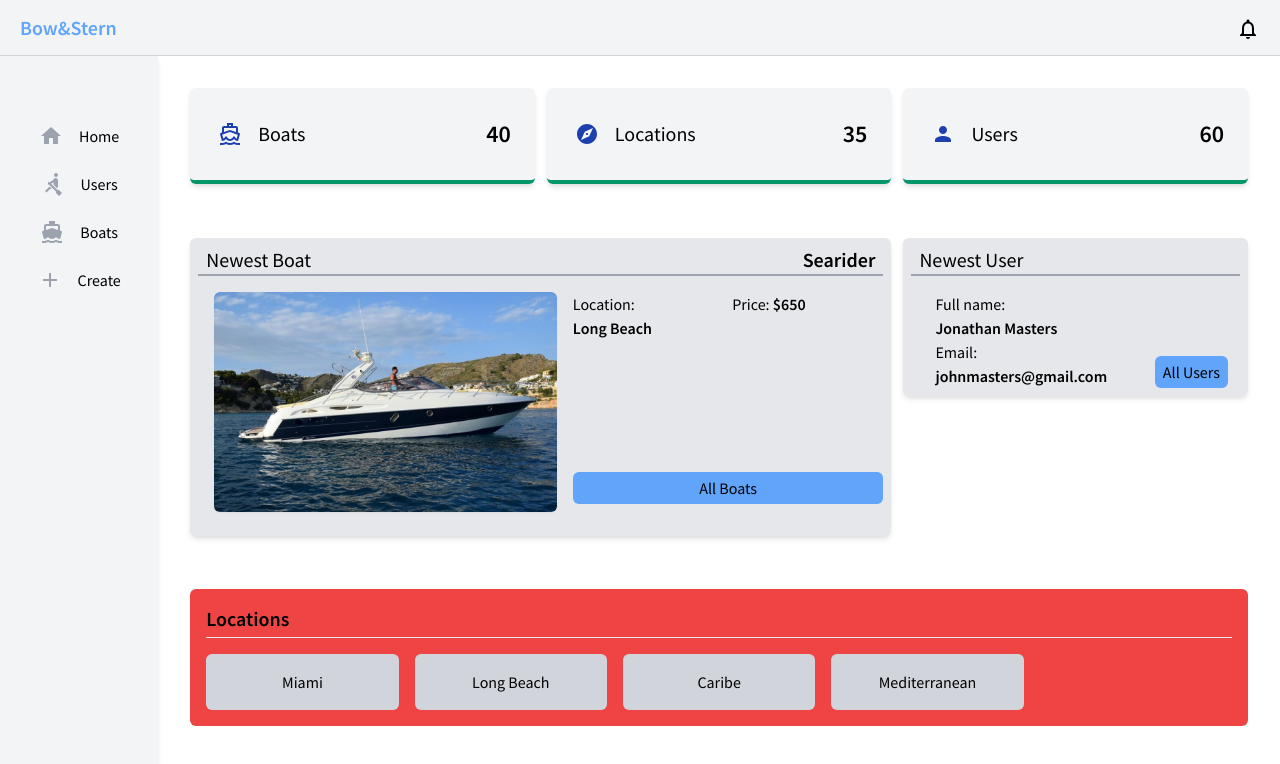
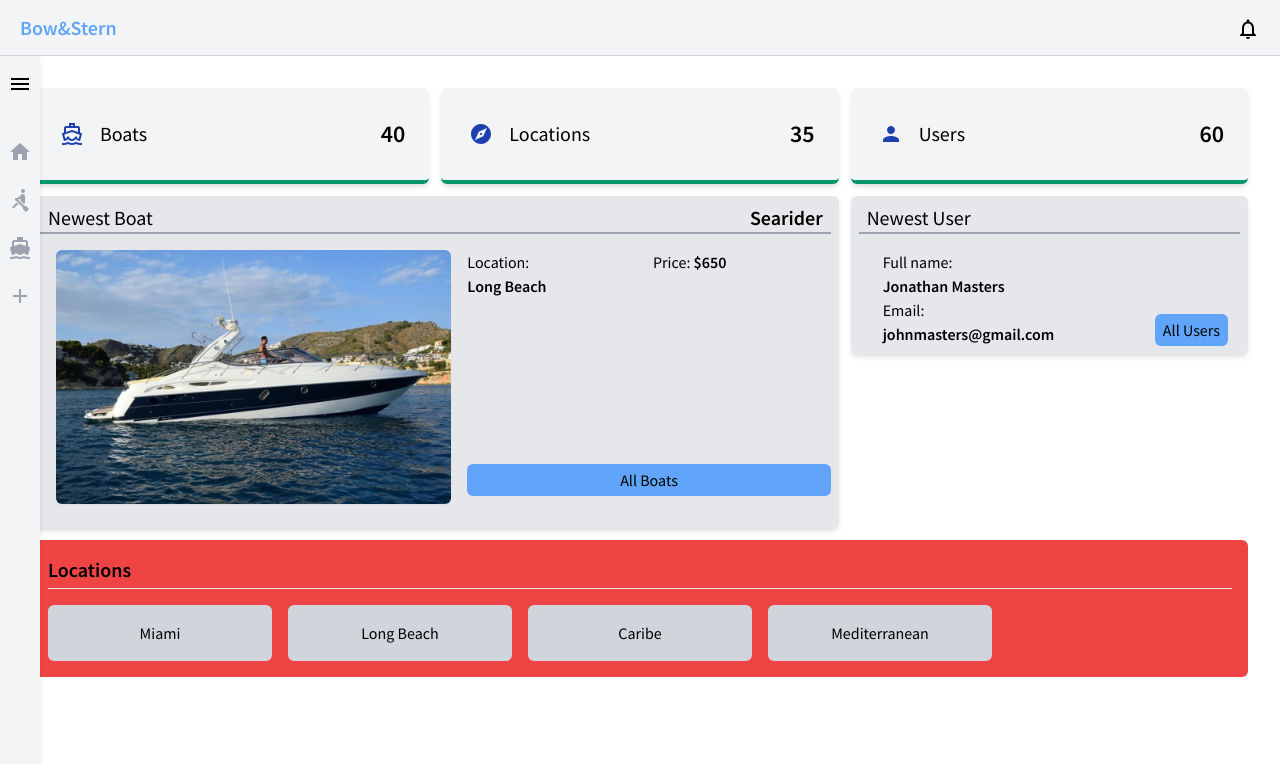
Before and after one commit to FranMessina/dashboard-bowandstern, a React (Create React App) app: page / in a window 1280 px wide. Shown: the top 764 px of the page. Built offline with nearby package versions, Linux system fonts and the light colour scheme.

Commit message:
mas cambios en la sidebar.

```diff
--- a/src/components/Sidebar.jsx
+++ b/src/components/Sidebar.jsx
@@ -12,11 +12,7 @@ import { Link } from "react-router-dom";
 export default function Sidebar() {
 	const [open, setOpen] = useState(false);
 	const toggleMenu = () => {
-		if (open) {
-			setOpen(false);
-		} else {
-			setOpen(true);
-		}
+		setOpen(!open);
 	};
 
 	return (
@@ -24,15 +20,15 @@ export default function Sidebar() {
 			<div
 				className={
 					open
-						? "bg-gray-100 w-44 heightCalc flex flex-col px-5 items-start justify-start transition-all duration-200 sticky left-0 top-14 xl:px-5 xl:w-44 xl:items-center z-40 shadow-lg select-none"
-						: "bg-gray-100 w-10 heightCalc flex flex-col items-center justify-start sticky top-14 left-0 transition-all duration-200 xl:items-center xl:w-44 xl:px-5 z-40 shadow-md select-none flex-[1]"
+						? "bg-gray-100 w-44 heightCalc flex flex-col px-5 items-start justify-start transition-all duration-200 fixed left-0 top-14  z-40 shadow-lg select-none"
+						: "bg-gray-100 w-10 heightCalc flex flex-col items-center justify-start fixed top-14 left-0 transition-all duration-200  z-40 shadow-md select-none "
 				}>
 				{!open ? (
 					<Menu
 						className={
 							open
-								? "mt-4 mb-6 xl:opacity-0 xl:mt-0 ml-auto transition-all duration-300 cursor-pointer"
-								: "mt-4 mb-6 xl:opacity-0 xl:mt-0 transition-all duration-300 cursor-pointer"
+								? "mt-4 mb-6 ml-auto transition-all duration-300 cursor-pointer"
+								: "mt-4 mb-6 transition-all duration-300 cursor-pointer"
 						}
 						onClick={toggleMenu}
 					/>
@@ -40,8 +36,8 @@ export default function Sidebar() {
 					<Close
 						className={
 							open
-								? "mt-4 mb-6 xl:opacity-0 xl:mt-0 ml-auto transition-all duration-300 cursor-pointer"
-								: "mt-4 mb-6 xl:opacity-0 xl:mt-0 transition-all duration-300 cursor-pointer"
+								? "mt-4 mb-6 ml-auto transition-all duration-300 cursor-pointer"
+								: "mt-4 mb-6 transition-all duration-300 cursor-pointer"
 						}
 						onClick={toggleMenu}
 					/>
@@ -52,19 +48,16 @@ export default function Sidebar() {
 						className={
 							open
 								? "group flex items-center justify-between mt-4 rounded-xl px-3 py-1 hover:bg-gray-300 cursor-pointer"
-								: "group flex items-center justify-between mt-4 rounded-xl px-3 py-1 xl:hover:bg-gray-300 cursor-pointer"
+								: "group flex items-center justify-between mt-4 rounded-xl px-3 py-1 hover:bg-gray-300 cursor-pointer"
 						}>
 						<Home
 							className={
 								open
 									? "mr-4 text-gray-400 group-hover:text-black"
-									: "xl:mr-4 text-gray-400 hover:text-black xl:group-hover:text-black"
+									: " text-gray-400 hover:text-black "
 							}
 						/>
-						<span
-							className={
-								open ? "" : "hidden xl:inline transition-all duration-300"
-							}>
+						<span className={open ? "" : "hidden transition-all duration-300"}>
 							Home
 						</span>
 					</div>
@@ -74,19 +67,16 @@ export default function Sidebar() {
 						className={
 							open
 								? "group flex items-center justify-between mt-4 rounded-xl px-3 py-1 hover:bg-gray-300 cursor-pointer transition duration-200"
-								: "group flex items-center justify-between mt-4 rounded-xl px-3 py-1 xl:hover:bg-gray-300 cursor-pointer transition duration-200"
+								: "group flex items-center justify-between mt-4 rounded-xl px-3 py-1  cursor-pointer transition duration-200"
 						}>
 						<Rowing
 							className={
 								open
 									? "mr-4 text-gray-400 group-hover:text-black transition duration-200"
-									: "xl:mr-4 text-gray-400 hover:text-black xl:group-hover:text-black transition duration-200"
+									: " text-gray-400 hover:text-black transition duration-200"
 							}
 						/>
-						<span
-							className={
-								open ? "" : "hidden xl:inline transition-all duration-300"
-							}>
+						<span className={open ? "" : "hidden transition-all duration-300"}>
 							Users
 						</span>
 					</div>
@@ -96,19 +86,16 @@ export default function Sidebar() {
 						className={
 							open
 								? "group flex items-center justify-between mt-4 rounded-xl px-3 py-1 hover:bg-gray-300 cursor-pointer transition duration-200"
-								: "group flex items-center justify-between mt-4 rounded-xl px-3 py-1 xl:hover:bg-gray-300 cursor-pointer transition duration-200"
+								: "group flex items-center justify-between mt-4 rounded-xl px-3 py-1 cursor-pointer transition duration-200"
 						}>
 						<DirectionsBoat
 							className={
 								open
 									? "mr-4 text-gray-400 group-hover:text-black transition duration-200"
-									: "xl:mr-4 text-gray-400 hover:text-black xl:group-hover:text-black transition duration-200"
+									: "text-gray-400 hover:text-black transition duration-200"
 							}
 						/>
-						<span
-							className={
-								open ? "" : "hidden xl:inline transition-all duration-300"
-							}>
+						<span className={open ? "" : "hidden transition-all duration-300"}>
 							Boats
 						</span>
 					</div>
@@ -118,26 +105,23 @@ export default function Sidebar() {
 						className={
 							open
 								? "group flex items-center justify-between mt-4 rounded-xl px-3 py-1 hover:bg-gray-300 cursor-pointer transition duration-200"
-								: "group flex items-center justify-between mt-4 rounded-xl px-3 py-1 xl:hover:bg-gray-300 cursor-pointer transition duration-200"
+								: "group flex items-center justify-between mt-4 rounded-xl px-3 py-1 cursor-pointer transition duration-200"
 						}>
 						<Add
 							className={
 								open
 									? "mr-4 text-gray-400 group-hover:text-black transition duration-200"
-									: "xl:mr-4 text-gray-400 hover:text-black xl:group-hover:text-black transition duration-200"
+									: "text-gray-400 hover:text-black transition duration-200"
 							}
 						/>
-						<span
-							className={
-								open ? "" : "hidden xl:inline transition-all duration-300"
-							}>
+						<span className={open ? "" : "hidden transition-all duration-300"}>
 							Create
 						</span>
 					</div>
 				</Link>
 			</div>
 			{open && (
-				<div className='bg-gray-700 bg-opacity-20 w-screen heightCalc z-20 absolute top-14 xl:hidden'></div>
+				<div className='bg-gray-700 bg-opacity-20 w-screen heightCalc z-20 absolute top-14'></div>
 			)}
 		</>
 	);
--- a/src/components/UserChart.jsx
+++ b/src/components/UserChart.jsx
@@ -10,7 +10,7 @@ function UserChart({ info }) {
 							<tr className='text-md font-semibold tracking-wide text-left text-gray-900 bg-gray-100 uppercase border-b border-gray-600'>
 								<th className='px-4 py-3'>Name</th>
 								<th className='px-4 py-3'>Email</th>
-								<th className='px-4 py-3'>joined on</th>
+								<th className='px-4 py-3'>joined</th>
 							</tr>
 						</thead>
 						<tbody className='bg-white'>
--- a/src/extra.css
+++ b/src/extra.css
@@ -5,3 +5,16 @@
 .minHeight {
 	min-height: 300px;
 }
+
+.widthCalc {
+	width: calc(100% - 2.5rem);
+	margin-left: 2.5rem;
+}
+
+@media (min-width: 1280px) {
+	.widthCalc {
+		width: calc(100% - 2.5rem);
+		margin-left: auto;
+		margin-right: auto;
+	}
+}
--- a/src/pages/Boats.jsx
+++ b/src/pages/Boats.jsx
@@ -19,7 +19,11 @@ function Boats() {
 			location: "Long Beach",
 		},
 	];
-	return <BoatChart info={boats} />;
+	return (
+		<div className='widthCalc'>
+			<BoatChart info={boats} />
+		</div>
+	);
 }
 
 export default Boats;
--- a/src/pages/Create.jsx
+++ b/src/pages/Create.jsx
@@ -2,6 +2,7 @@ import React from "react";
 
 function Create() {
 	return (
+		<div className='widthCalc'>
 			<div className='w-5/6 mx-auto'>
 				<div className='flex justify-center items-start w-full'>
 					<form className='w-full max-w-lg mt-10 ml-2'>
@@ -112,6 +113,7 @@ function Create() {
 					</form>
 				</div>
 			</div>
+		</div>
 	);
 }
 
--- a/src/pages/Home.jsx
+++ b/src/pages/Home.jsx
@@ -18,7 +18,7 @@ function Home() {
 
 	const locations = ["Miami", "Long Beach", "Caribe", "Mediterranean"];
 	return (
-		<div className='w-full grid max-w-7xl grid-cols-1 mx-auto gap-3 md:grid-cols-3 items-start flex-grow p-8'>
+		<div className='widthCalc grid max-w-7xl grid-cols-1 mx-auto gap-3 md:grid-cols-3 items-start flex-grow p-8 relative right-0'>
 			<StatCard title='Boats' stat={40} icon='boat' />
 			<StatCard title='Locations' stat={35} icon='location' />
 			<StatCard title='Users' stat={60} icon='user' />
--- a/src/pages/Users.jsx
+++ b/src/pages/Users.jsx
@@ -9,7 +9,11 @@ function Users() {
 			createdAt: "23/04/99",
 		},
 	];
-	return <UserChart info={data} />;
+	return (
+		<div className='widthCalc'>
+			<UserChart info={data} />
+		</div>
+	);
 }
 
 export default Users;
```
Lines whose indentation alone changed are shown as unchanged.
